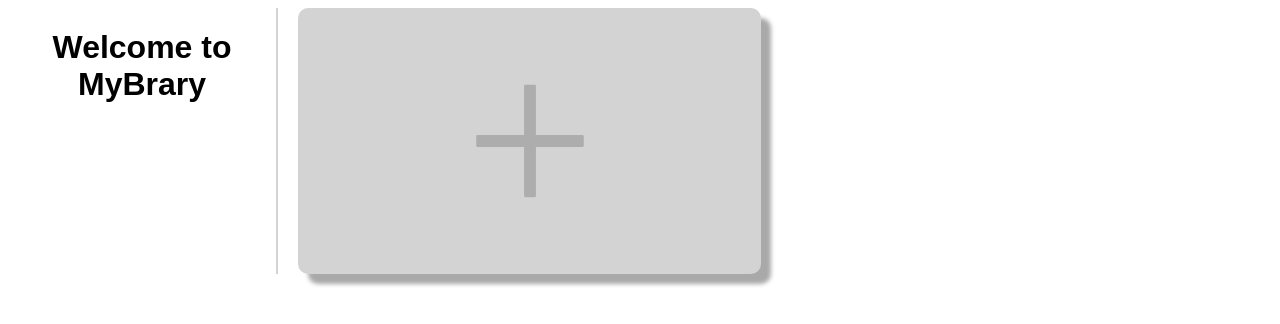
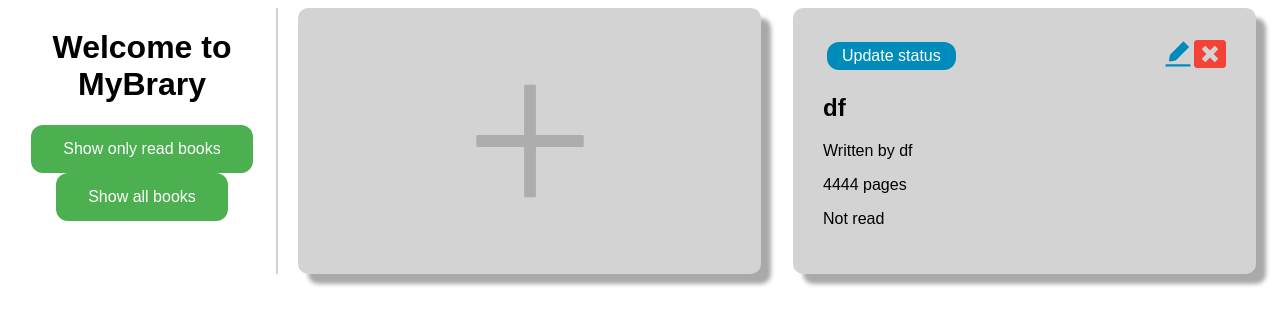
Before and after one commit to aljones1816/reactive_library, a React (Create React App) app: page / in a window 1280 px wide. Shown: the top 324 px of the page. Built offline with nearby package versions, Linux system fonts and the light colour scheme; data requests are answered from the project's data file.

Commit message:
added filter feature

```diff
--- a/data/db.json
+++ b/data/db.json
@@ -1,3 +1,10 @@
 {
-  "books": []
+  "books": [
+    {
+      "title": "df",
+      "pages": "4444",
+      "author": "df",
+      "id": 1
+    }
+  ]
 }
--- a/src/AddBook.tsx
+++ b/src/AddBook.tsx
@@ -69,9 +69,12 @@ const AddBook = (props: AddBookProps) => {
                     type="checkbox"
                     onChange={(e) => setStatus(!status)}
                 />
+                <div className="form-buttons">
                 <button className = "button">Add</button>
+                <button className = "cancel-button" onClick ={ () => {setBool(false)}}>Cancel</button>
+                </div>
             </form>
-            <button className = "cancel-button" onClick ={ () => {setBool(false)}}>Cancel</button>
+
 
 
         </div>
--- a/src/App.tsx
+++ b/src/App.tsx
@@ -1,15 +1,15 @@
 
 import {Library} from "./Library";
-import NavBar from "./NavBar";
+
 
 
 function App() {
 
   return (
-    <div className="container">
-      <NavBar />
+
+
       <Library />
-    </div>
+
   );
 }
 
--- a/src/EditBook.tsx
+++ b/src/EditBook.tsx
@@ -69,14 +69,16 @@ const EditBook = (props: EditProps) => {
                     <input
                         type="number"
                         required
-                        value={bookToEdit.pages}
+                        value={pages}
                         onChange={(e) => setPages(e.target.value)}
 
                     />
+                    <div className="form-buttons">
                     <button className = "button" onClick={handleSubmit}>Save</button>
+                    <button className = "cancel-button" onClick = {() => {resetBookToEdit(undefined)}}>Cancel</button>
+                    </div>
+                </form>
 
-                </form>
-                <button className = "cancel-button" onClick = {() => {resetBookToEdit(undefined)}}>Cancel</button>
 
 
             </div>
--- a/src/Library.tsx
+++ b/src/Library.tsx
@@ -1,10 +1,16 @@
 import { useEffect, useState } from "react";
 import {BookList} from "./BookList";
+import NavBar from "./NavBar";
 import "./styles/library.css"
 
 export const Library = () => {
+    const [url, setUrl] = useState('http://localhost:8000/books/')
+    const [books, setBooks] = useState<any[]>();
 
-    const [books, setBooks] = useState<any[]>();
+    const handleUrl = (url: string) => {
+        setUrl(url);
+    }
+
     const updateLibrary = (url: string): void => {
         fetch(url)
             .then(res => {
@@ -21,12 +27,13 @@ export const Library = () => {
 
     useEffect(() => {
 
-        updateLibrary('http://localhost:8000/books/');
+        updateLibrary(url);
 
-    }, []);
+    }, [url]);
 
     return (
-        <div>
+        <div className="container">
+            <NavBar handleUrl={handleUrl} />
             {!books && (<p>Loading books...</p>)}
             {!!books && <BookList books={books} updateLibrary = {updateLibrary}/>}
         </div>
--- a/src/NavBar.tsx
+++ b/src/NavBar.tsx
@@ -1,6 +1,18 @@
-const NavBar = () => {
+const NavBar = (props: any) => {
+const {handleUrl} = props;
     return (
-        <div className = "header"><h1>Welcome to MyBrary</h1></div>
+        <div className = "header"><
+            h1>Welcome to MyBrary</h1>
+            <div className="filter-buttons">
+            <button className="button" onClick = {() => {handleUrl('http://localhost:8000/books?status=true')}}>Show only read books</button>
+            <button
+                className="button"
+                onClick = {() => {handleUrl('http://localhost:8000/books/')}}>
+                    Show all books
+            </button>
+            </div>
+            </div>
+
 
     )
 }
```
